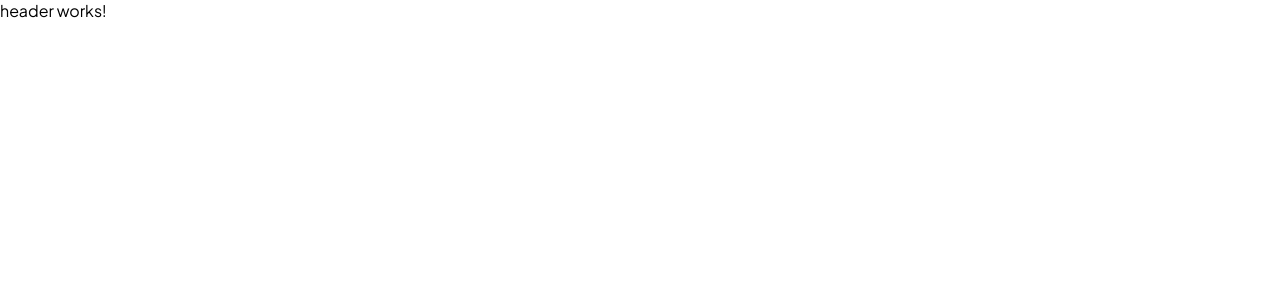
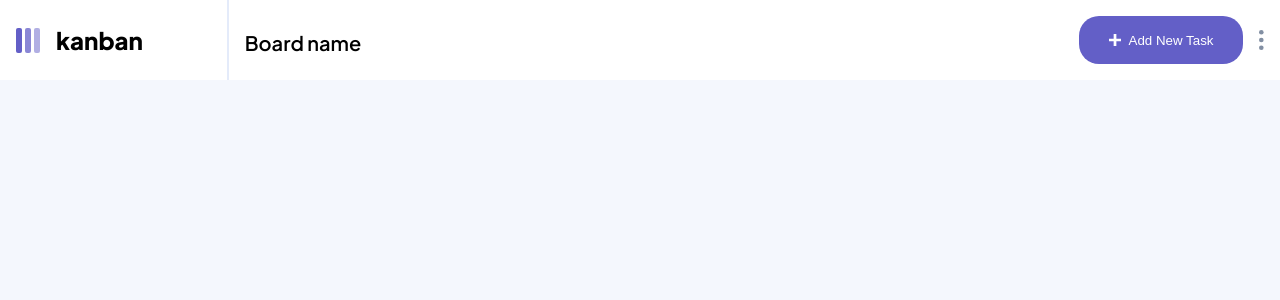
Before and after one commit to RhodyArthur/Kanban-Task-Management-Web-App, an Angular app: page / in a window 1280 px wide. Shown: the top 300 px of the page. Built offline with nearby package versions, Linux system fonts and the light colour scheme.

Commit message:
Adds header layout

```diff
--- a/src/app/components/header/header.component.html
+++ b/src/app/components/header/header.component.html
@@ -1 +1,31 @@
-<p>header works!</p>
+<div class="header-container">
+    <div class="logo">
+        <svg width="24" height="25" xmlns="http://www.w3.org/2000/svg"><g fill="#635FC7" fill-rule="evenodd"><rect width="6" height="25" rx="2"/><rect opacity=".75" x="9" width="6" height="25" rx="2"/><rect opacity=".5" x="18" width="6" height="25" rx="2"/></g></svg>
+        <span>kanban</span>
+    </div>
+
+    <div class="container-1">
+        <div class="board-name">
+            <p>Board name
+                <svg width="10" height="7" xmlns="http://www.w3.org/2000/svg">
+                    <path stroke="#635FC7" stroke-width="2" fill="none" d="m1 1 4 4 4-4"/>
+                </svg>
+            </p>
+        </div>
+
+        <div class="container-2">
+            <button type="button">
+                <svg width="12" height="12" xmlns="http://www.w3.org/2000/svg">
+                    <path fill="#FFF" d="M7.368 12V7.344H12V4.632H7.368V0H4.656v4.632H0v2.712h4.656V12z"/>
+                </svg>
+                <span>Add New Task</span>
+            </button>
+
+            <svg width="5" height="20" xmlns="http://www.w3.org/2000/svg">
+                <g fill="#828FA3" fill-rule="evenodd">
+                <circle cx="2.308" cy="2.308" r="2.308"/><circle cx="2.308" cy="10" r="2.308"/>
+                <circle cx="2.308" cy="17.692" r="2.308"/>
+            </g></svg>
+        </div>
+    </div>
+</div>
--- a/src/app/components/header/header.component.scss
+++ b/src/app/components/header/header.component.scss
@@ -0,0 +1,99 @@
+@use '../../../styles/theme';
+@use '../../../styles/breakpoints';
+@import '../../../styles/mixin';
+@import '../../../styles/variables';
+@import '../../../styles/typography';
+
+.header-container {
+    @include flex-row(flex, start, center);
+    gap: 1rem;
+    padding: 0 1rem;
+    background-color: var(--header-bg);
+    height: pxToRem(64);
+
+        .logo {
+
+            span {
+                display: none;
+            }
+        }
+
+    .container-1 {
+        @include flex-row(flex, space-between, center);
+        width: 100%;
+
+        .board-name {
+            @extend .heading-l;
+        }
+
+        .container-2 {
+            @include flex-row(flex, space-between, center);
+            gap: 1rem;
+
+            button {
+                @include button-styles($purple, $white, $purple-50);
+                width: pxToRem(48);
+                height: pxToRem(32);
+
+                span {
+                    display: none;
+                }
+            }
+        }
+
+    }
+
+}
+
+// media queries
+@include breakpoints.mq(tablet) {
+    .header-container {
+        height: pxToRem(80);
+
+            .logo {
+                @include flex-row(flex, flex-start, center);
+                gap: 1rem;
+                width: pxToRem(260);
+                border-right: 2px solid var(--bar);
+                height: 100%;
+
+                span {
+                    display: inline;
+                    font-size: 1.5rem;
+                    font-weight: 800;
+                    line-height: 1.2;
+                    // @extend .heading-xl;
+                }
+
+        }
+
+        .container-1 {
+            .board-name {
+
+                p {
+                    margin-top: .4rem;
+                    font-size: 1.25rem;
+
+                    svg {
+                        display: none;
+                    }
+                }
+            }
+
+            .container-2 {
+
+                button {
+                    @include flex-row(flex, center, center);
+                    gap: .5rem;
+                    width: pxToRem(164);
+                    height: pxToRem(48);
+                    span {
+                        display: block;
+                        color: $white;
+                    }
+                }
+            }
+
+        }
+    }
+}
--- a/src/styles.scss
+++ b/src/styles.scss
@@ -1,2 +1,21 @@
 /* You can add global styles to this file, and also import other style files */
 @use './styles/reset';
+@import './styles/theme';
+@import './styles/mixin';
+@import './styles/typography';
+
+:root {
+    @each $key, $value in $light-mode {
+        --#{$key}: #{$value};
+      }
+}
+
+.dark-mode {
+    @each $key, $value in $dark-mode {
+      --#{$key}: #{$value};
+    }
+  }
+
+  body {
+    background-color: var(--body-bg);
+  }
--- /dev/null
+++ b/src/styles/_breakpoints.scss
@@ -0,0 +1,15 @@
+@use "sass:map";
+
+$breakpoints: (
+  mobile: 23.4375em,
+  tablet: 48em,
+  desktop: 90em,
+);
+
+@mixin mq($key) {
+  $size: map.get($breakpoints, $key);
+
+  @media (min-width: $size) {
+    @content;
+  }
+}
--- a/src/styles/_mixin.scss
+++ b/src/styles/_mixin.scss
@@ -1,11 +1,24 @@
 @import './typography';
+@import './variables';
 
-@mixin button($background, $color, $hover) {
+@mixin button-styles($background, $color, $hover) {
     background-color: $background;
     $color: $color;
+    border-radius: 1.25rem;
+    border: 1px solid transparent;
+    outline: none;
 
     &:hover {
         background-color: $hover;
-        border-radius: 1.25rem;
+    }
+
+    &:disabled {
+        background-color: $disabled-color;
     }
 }
+
+@mixin flex-row($display, $content, $align) {
+    display: $display;
+    justify-content: $content;
+    align-items: $align;
+}
--- a/src/styles/_theme.scss
+++ b/src/styles/_theme.scss
@@ -0,0 +1,18 @@
+// import partials
+@import './variables';
+
+// set theme for light mode
+$light-mode: (
+    "header-bg": $white,
+    "body-bg": $light-gray,
+    "text-clr": $black,
+    "bar": $light-lines
+);
+
+// set theme for dark mode
+$dark-mode: (
+    "header-bg": $dark-gray,
+    "body-bg": $very-dark-gray,
+    "text-clr": $light-gray,
+    "bar": $dark-lines
+);
--- a/src/styles/_variables.scss
+++ b/src/styles/_variables.scss
@@ -1,12 +1,20 @@
+@use 'sass:math';
+
 $purple: #635FC7;
 $purple-50: #A8A4FF;
-$dark: #000112;
-$dark-200: #20212C;
-$dark-100: #2B2C37;
-$dark-50: #3E3F4E;
-$gray: #828FA3;
-$gray-100: #E4EBFA;
-$gray-50: #F4F7FD;
+$black: #000112;
+$very-dark-gray: #20212C;
+$dark-gray: #2B2C37;
+$dark-lines: #3E3F4E;
+$medium-gray: #828FA3;
+$light-lines: #E4EBFA;
+$light-gray: #F4F7FD;
 $white: #FFFFFF;
 $red: #EA5555;
 $red-50: #FF9898;
+$disabled-color: #979797;
+
+// convert px to rem
+@function pxToRem($value) {
+    @return math.div($value,16)+rem;
+}
```
